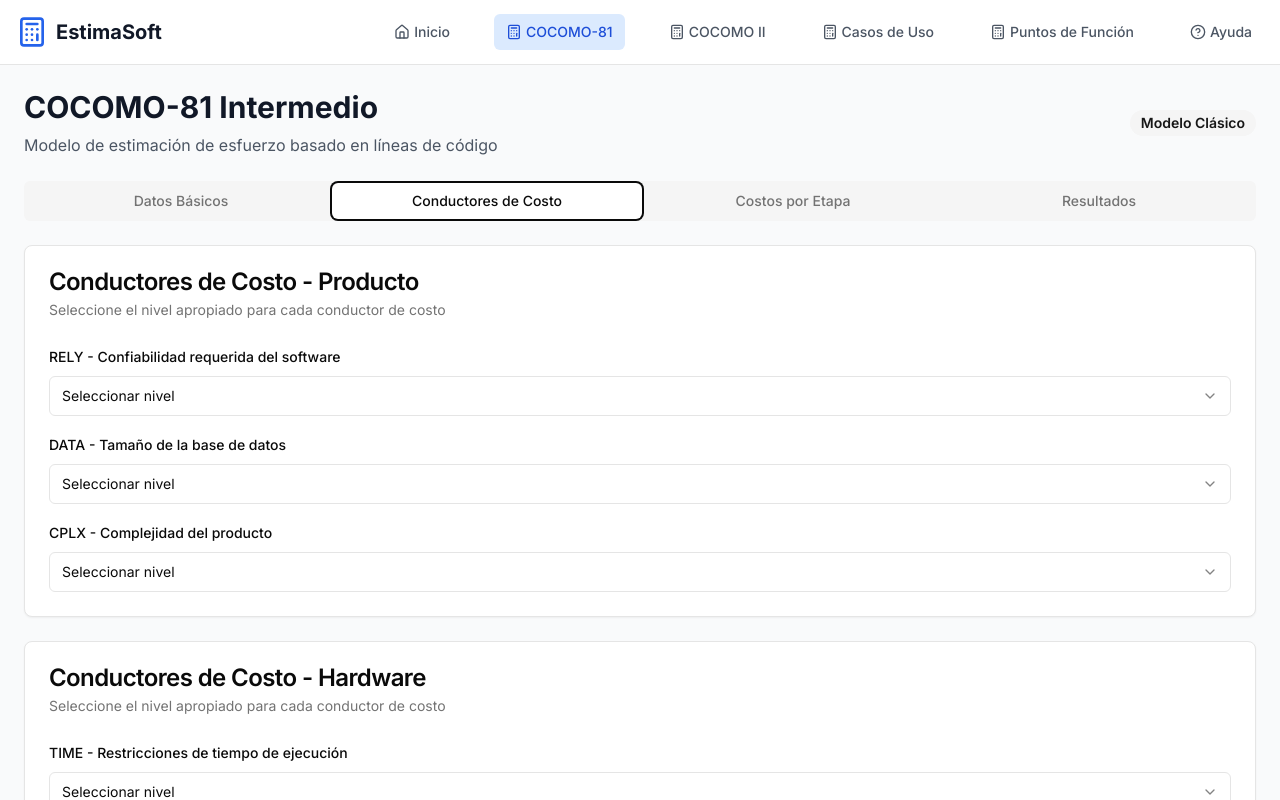
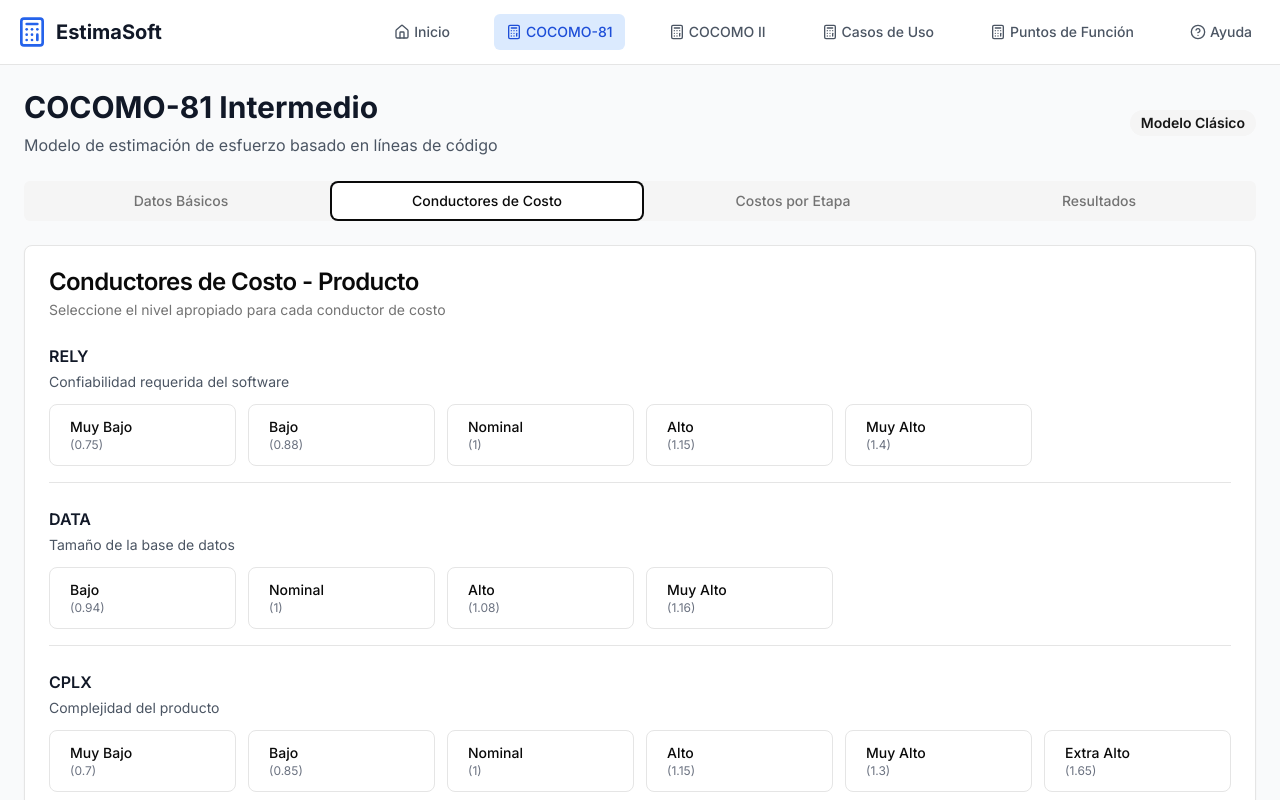
Before and after one commit to Carlos29-A/Proyecto-Software, a Next.js app: page /cocomo-81 in a window 1280 px wide. Both pictures are taken after a click on the tab "Conductores de Costo". Shown: the top 800 px of the page. Built offline with nearby package versions, Linux system fonts and the light colour scheme.

Commit message:
Implementación de selección de conductores de costo mediante botones de opción en lugar de un menú desplegable. Se agregó la función handleDriverChange para manejar los cambios en la selección. (AVANCE 2)

```diff
--- a/components/cost-drivers.tsx
+++ b/components/cost-drivers.tsx
@@ -2,7 +2,7 @@
 
 import { Card, CardContent, CardDescription, CardHeader, CardTitle } from "@/components/ui/card"
 import { Label } from "@/components/ui/label"
-import { Select, SelectContent, SelectItem, SelectTrigger, SelectValue } from "@/components/ui/select"
+import { RadioGroup, RadioGroupItem } from "@/components/ui/radio-group"
 
 interface CostDriversProps {
   model: "cocomo81" | "cocomo2"
@@ -86,6 +86,11 @@ export function CostDrivers({ model, onDriversChange, initialValues = {} }: Cost
     xh: "Extra Alto",
   }
 
+  const handleDriverChange = (driverId: string, value: string) => {
+    const newDrivers = { ...initialValues, [driverId]: value }
+    onDriversChange(newDrivers)
+  }
+
   return (
     <div className="space-y-6">
       {cocomo81Drivers.map((category) => (
@@ -94,27 +99,43 @@ export function CostDrivers({ model, onDriversChange, initialValues = {} }: Cost
             <CardTitle>Conductores de Costo - {category.category}</CardTitle>
             <CardDescription>Seleccione el nivel apropiado para cada conductor de costo</CardDescription>
           </CardHeader>
-          <CardContent className="space-y-4">
+          <CardContent className="space-y-6">
             {category.drivers.map((driver) => (
-              <div key={driver.id} className="space-y-2">
-                <Label htmlFor={driver.id} className="text-sm font-medium">
-                  {driver.id} - {driver.name}
-                </Label>
-                <Select
-                  value={initialValues[driver.id] || ""}
-                  onValueChange={(value) => onDriversChange({ [driver.id]: value })}
-                >
-                  <SelectTrigger>
-                    <SelectValue placeholder="Seleccionar nivel" />
-                  </SelectTrigger>
-                  <SelectContent>
-                    {Object.entries(driver.values).map(([key, value]) => (
-                      <SelectItem key={key} value={key}>
-                        {ratingLabels[key as keyof typeof ratingLabels]} ({value})
-                      </SelectItem>
-                    ))}
-                  </SelectContent>
-                </Select>
+              <div key={driver.id} className="space-y-3 border-b pb-4 last:border-b-0">
+                <div className="space-y-1">
+                  <Label htmlFor={driver.id} className="text-base font-semibold text-gray-900">
+                    {driver.id}
+                  </Label>
+                  <p className="text-sm text-gray-600">{driver.name}</p>
+                </div>
+                <div className="grid grid-cols-2 md:grid-cols-3 lg:grid-cols-6 gap-3">
+                  {Object.entries(driver.values).map(([key, value]) => (
+                    <label
+                      key={key}
+                      htmlFor={`${driver.id}-${key}`}
+                      className={`relative flex items-center space-x-2 rounded-lg border p-3 cursor-pointer transition-colors
+                        ${initialValues[driver.id] === key ? 'border-blue-500 bg-blue-50' : 'hover:bg-gray-50'}`}
+                    >
+                      <input
+                        type="radio"
+                        name={driver.id}
+                        id={`${driver.id}-${key}`}
+                        value={key}
+                        checked={initialValues[driver.id] === key}
+                        onChange={() => handleDriverChange(driver.id, key)}
+                        className="peer sr-only"
+                      />
+                      <div className="flex flex-col">
+                        <span className={`text-sm font-medium ${initialValues[driver.id] === key ? 'text-blue-700' : ''}`}>
+                          {ratingLabels[key as keyof typeof ratingLabels]}
+                        </span>
+                        <span className={`text-xs ${initialValues[driver.id] === key ? 'text-blue-600' : 'text-gray-500'}`}>
+                          ({value})
+                        </span>
+                      </div>
+                    </label>
+                  ))}
+                </div>
               </div>
             ))}
           </CardContent>
```
